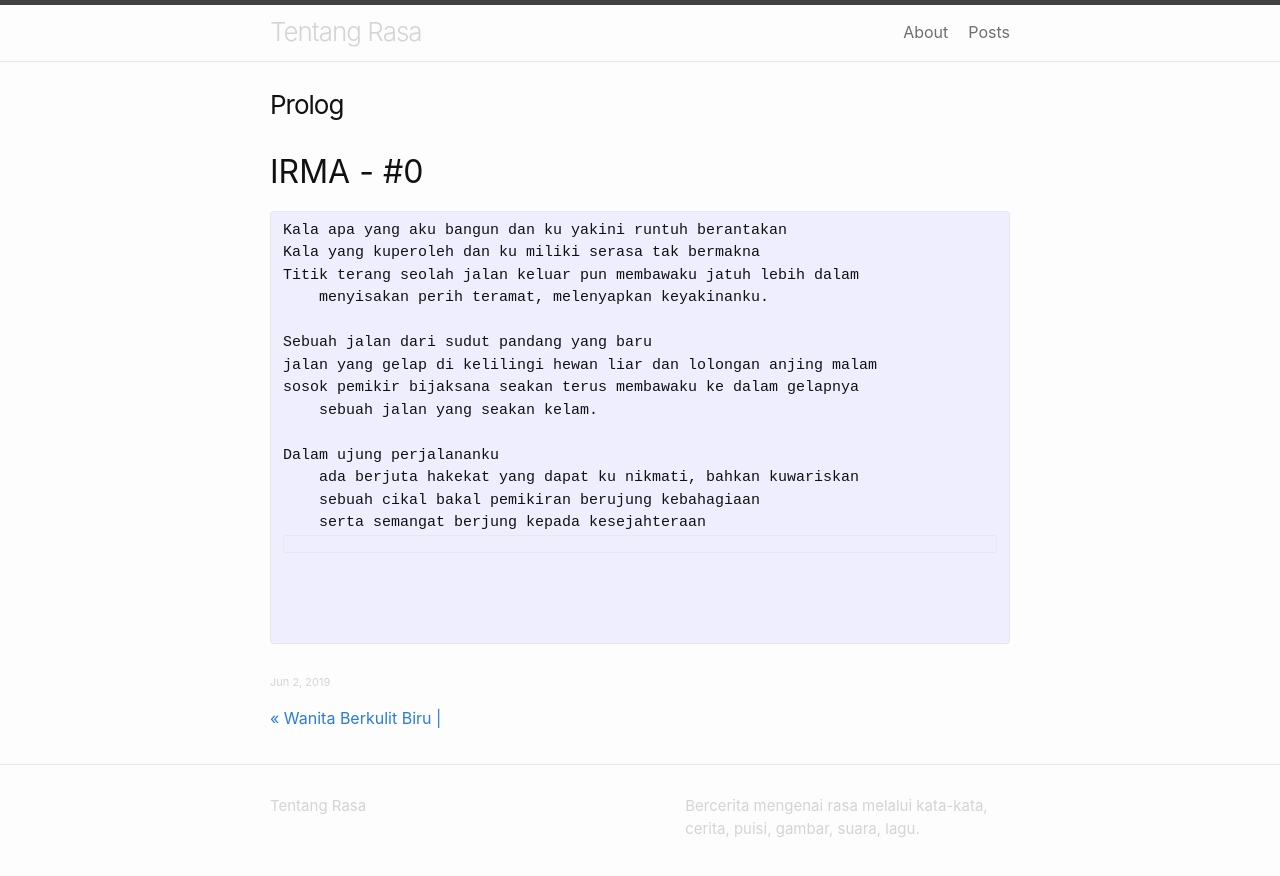
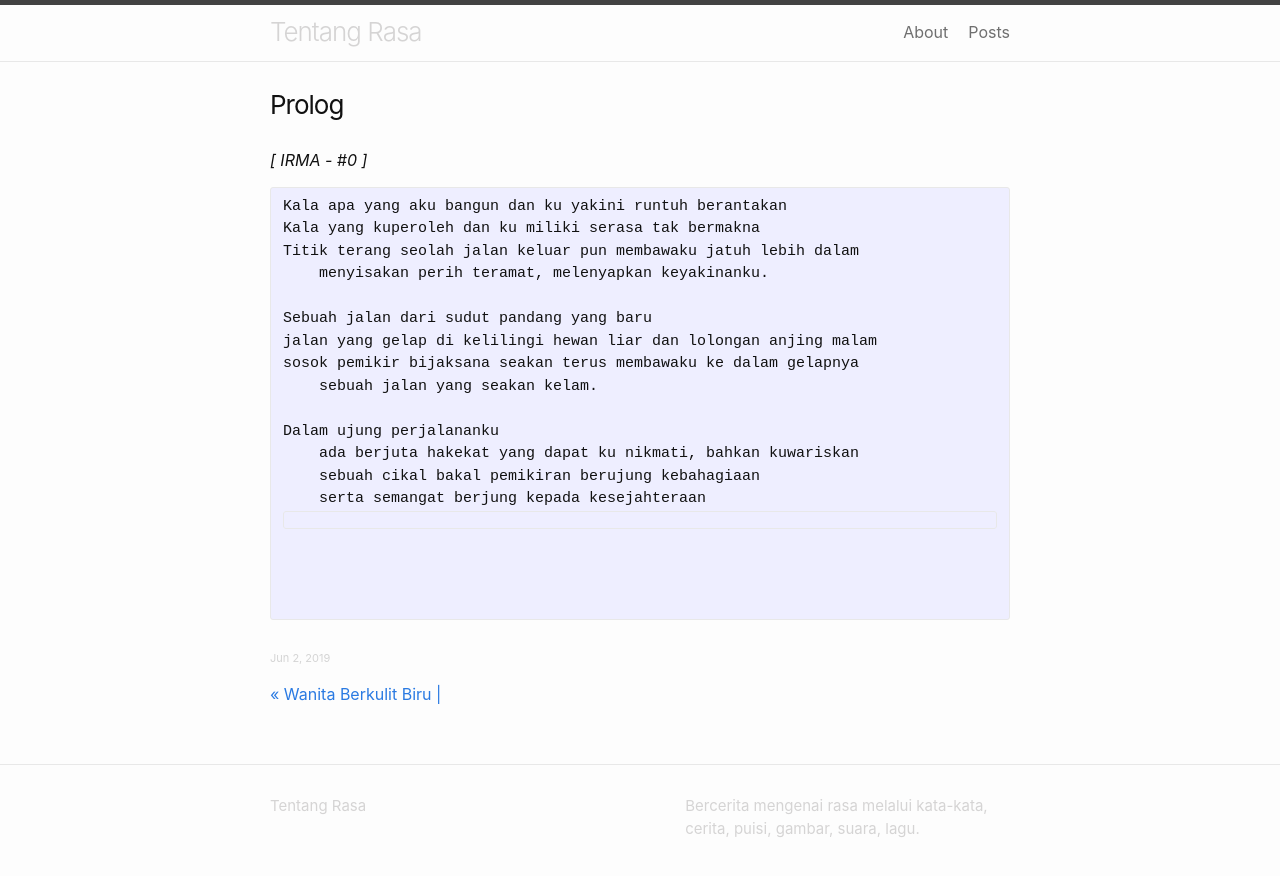
Before and after one commit to tonshans/tonshans.github.io, a Jekyll site: the page built from _posts/2019-06-03-IRMA-e0-Prolog.markdown, in a window 1280 px wide. Shown: the top 876 px of the page. Built offline with Jekyll 4.4.1, drawn with Linux system fonts in a browser that asks for light colours.

```diff
--- a/_posts/2019-06-03-IRMA-e0-Prolog.markdown
+++ b/_posts/2019-06-03-IRMA-e0-Prolog.markdown
@@ -5,8 +5,7 @@ date:  2019-06-03 03:54:52 +0800
 categories: [cerpen, irma]
 ---
 
-IRMA - #0
----
+*[ IRMA - #0 ]*
 <pre>
 Kala apa yang aku bangun dan ku yakini runtuh berantakan
 Kala yang kuperoleh dan ku miliki serasa tak bermakna
```
